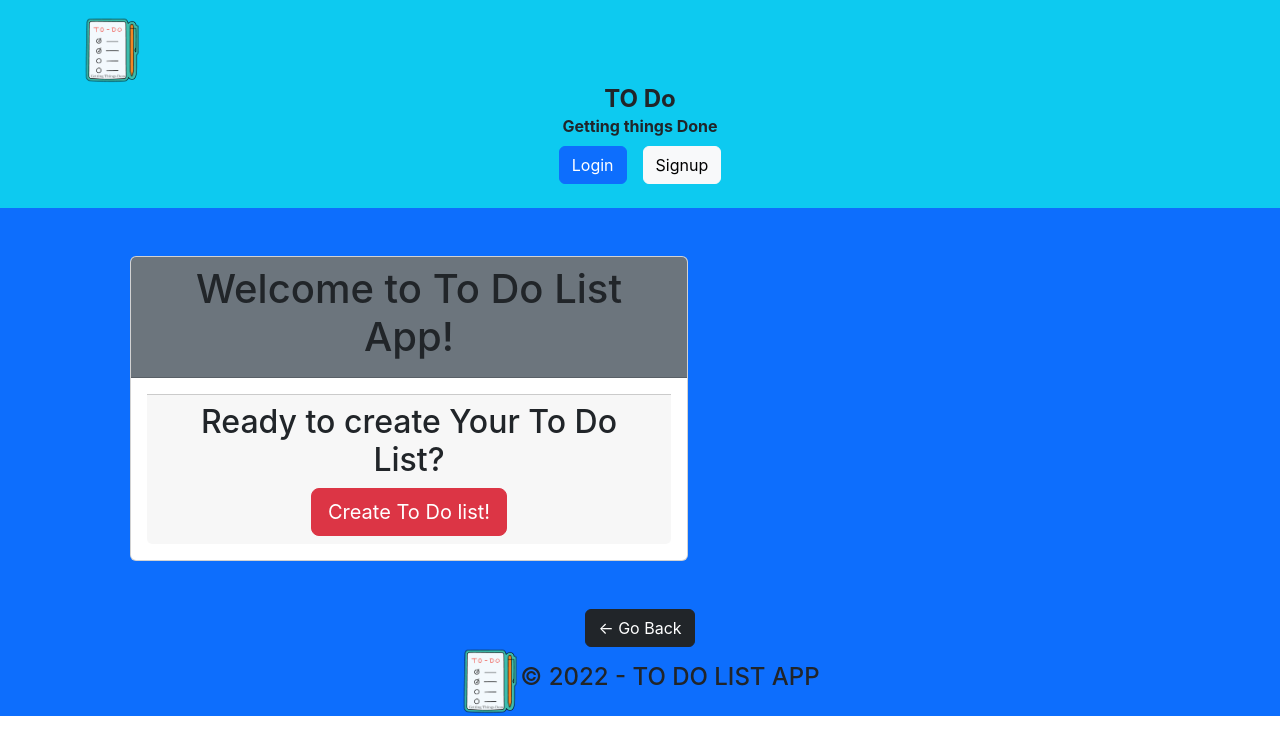
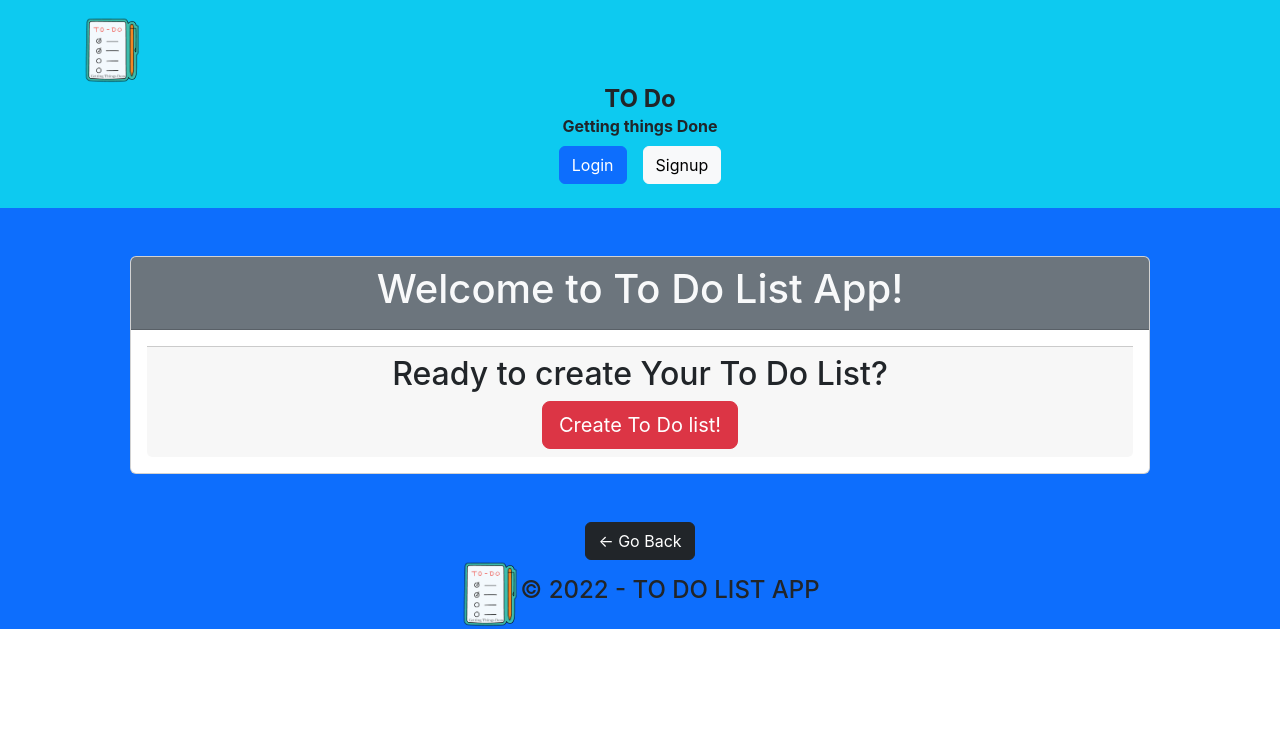
Before and after one commit to christalledo/to-do, a React (Create React App) app in the folder client/: page /home in a window 1280 px wide. Shown: the top 754 px of the page. Built offline with nearby package versions, Linux system fonts and the light colour scheme; no server answers.

Commit message:
designing the homepage

```diff
--- a/client/src/components/Header.js
+++ b/client/src/components/Header.js
@@ -28,7 +28,7 @@ const Header = () => {
         <div>
           {Auth.loggedIn() ? (
             <>
-              <button className="btn btn-lg btn-light m-2" onClick={logout}>
+              <button className="btn btn-light m-2" onClick={logout}>
                 Logout
               </button>
             </>
--- a/client/src/pages/Home.js
+++ b/client/src/pages/Home.js
@@ -8,8 +8,8 @@ const Home = () => {
   });
 
   return (
-    <div className="card bg-white card-rounded m-5 w-50">
-      <div className="card-header bg-secondary text-center">
+    <div className="card bg-white card-rounded m-5 w-60">
+      <div className="card-header bg-secondary text-center text-light">
         <h1>Welcome to To Do List App!</h1>
       </div>
 
```
